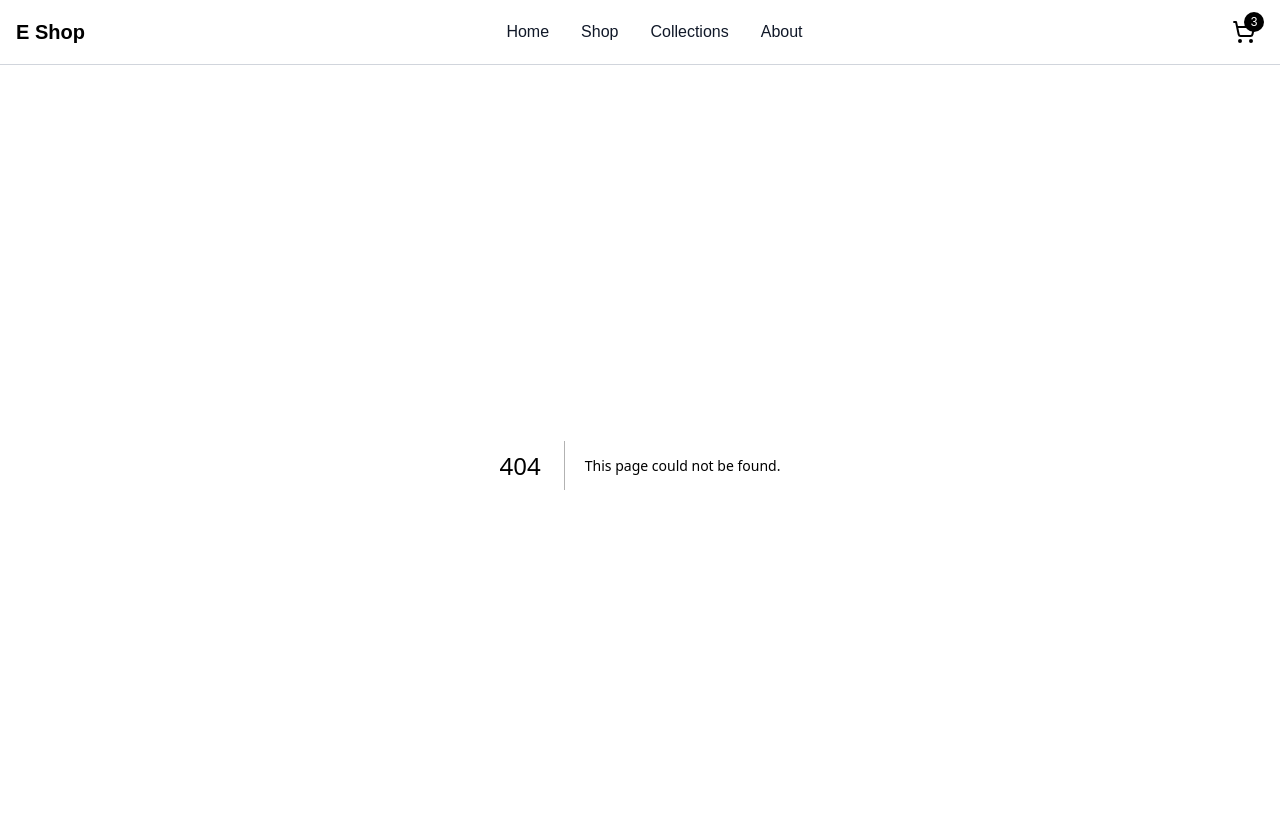
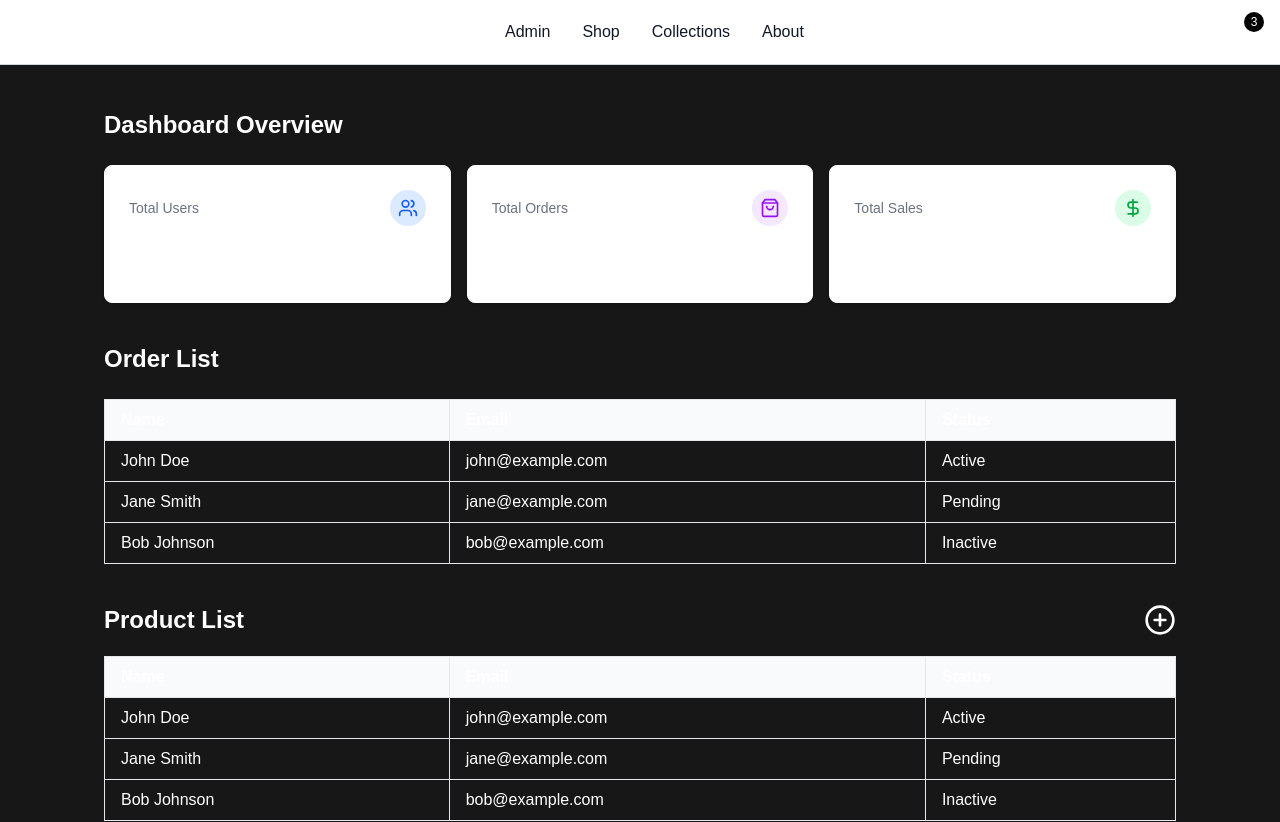
Before and after one commit to thebinod7/client-ecommerce, a Next.js app: page /admin in a window 1280 px wide. Before the commit this address had no page. Shown: the top 822 px of the page. Built offline with nearby package versions, Linux system fonts and the light colour scheme.

Commit message:
updated admin dashboard

```diff
--- /dev/null
+++ b/app/admin/DashboardStats.tsx
@@ -0,0 +1,65 @@
+import {
+  Users,
+  ShoppingBag,
+  DollarSign,
+  TrendingUp,
+  TrendingDown,
+} from "lucide-react";
+
+export default function DashboardStats() {
+  return (
+    <div className="w-full">
+      <h2 className="mb-6 text-2xl font-bold">Dashboard Overview</h2>
+
+      <div className="flex flex-col gap-4 md:flex-row">
+        {/* Total Users Card */}
+        <div className="flex flex-1 flex-col rounded-lg border bg-white p-6 shadow-sm transition-all hover:shadow-md">
+          <div className="mb-4 flex items-center justify-between">
+            <span className="text-sm font-medium text-gray-500">
+              Total Users
+            </span>
+            <div className="rounded-full bg-blue-100 p-2 text-blue-600">
+              <Users size={20} />
+            </div>
+          </div>
+          <div className="flex items-baseline space-x-1">
+            <h3 className="text-3xl font-bold">24,521</h3>
+            <span className="text-xs">users</span>
+          </div>
+        </div>
+
+        {/* Total Orders Card */}
+        <div className="flex flex-1 flex-col rounded-lg border bg-white p-6 shadow-sm transition-all hover:shadow-md">
+          <div className="mb-4 flex items-center justify-between">
+            <span className="text-sm font-medium text-gray-500">
+              Total Orders
+            </span>
+            <div className="rounded-full bg-purple-100 p-2 text-purple-600">
+              <ShoppingBag size={20} />
+            </div>
+          </div>
+          <div className="flex items-baseline space-x-1">
+            <h3 className="text-3xl font-bold">1,843</h3>
+            <span className="text-xs">orders</span>
+          </div>
+        </div>
+
+        {/* Total Sales Card */}
+        <div className="flex flex-1 flex-col rounded-lg border bg-white p-6 shadow-sm transition-all hover:shadow-md">
+          <div className="mb-4 flex items-center justify-between">
+            <span className="text-sm font-medium text-gray-500">
+              Total Sales
+            </span>
+            <div className="rounded-full bg-green-100 p-2 text-green-600">
+              <DollarSign size={20} />
+            </div>
+          </div>
+          <div className="flex items-baseline space-x-1">
+            <h3 className="text-3xl font-bold">$89,421</h3>
+            <span className="text-xs">revenue</span>
+          </div>
+        </div>
+      </div>
+    </div>
+  );
+}
--- /dev/null
+++ b/app/admin/ProductList.tsx
@@ -0,0 +1,63 @@
+"use client";
+
+interface Item {
+  id: string;
+  name: string;
+  email: string;
+  status: string;
+}
+
+export default function ProductList() {
+  // Sample data - replace with your own data
+  const items: Item[] = [
+    {
+      id: "1",
+      name: "John Doe",
+      email: "john@example.com",
+      status: "Active",
+    },
+    {
+      id: "2",
+      name: "Jane Smith",
+      email: "jane@example.com",
+      status: "Pending",
+    },
+    {
+      id: "3",
+      name: "Bob Johnson",
+      email: "bob@example.com",
+      status: "Inactive",
+    },
+  ];
+
+  return (
+    <div className="overflow-x-auto">
+      <table className="min-w-full border-collapse border border-gray-200">
+        <thead>
+          <tr className="bg-gray-50">
+            <th className="border border-gray-200 px-4 py-2 text-left">Name</th>
+            <th className="border border-gray-200 px-4 py-2 text-left">
+              Email
+            </th>
+            <th className="border border-gray-200 px-4 py-2 text-left">
+              Status
+            </th>
+          </tr>
+        </thead>
+        <tbody>
+          {items.map((item) => (
+            <tr key={item.id} className="hover:bg-gray-50">
+              <td className="border border-gray-200 px-4 py-2 font-medium">
+                {item.name}
+              </td>
+              <td className="border border-gray-200 px-4 py-2">{item.email}</td>
+              <td className="border border-gray-200 px-4 py-2">
+                {item.status}
+              </td>
+            </tr>
+          ))}
+        </tbody>
+      </table>
+    </div>
+  );
+}
--- /dev/null
+++ b/app/admin/page.tsx
@@ -0,0 +1,32 @@
+import React from "react";
+import DashboardStats from "./DashboardStats";
+import Link from "next/link";
+import { PlusCircle } from "lucide-react";
+import ProductList from "./ProductList";
+
+export default function page() {
+  return (
+    <div className="mt-5 mb-10 p-6">
+      <div>
+        <DashboardStats />
+      </div>
+
+      <div className="mt-10">
+        <h2 className="mb-6 text-2xl font-bold">Order List</h2>
+        <div className="mt-5">
+          <ProductList />
+        </div>
+      </div>
+
+      <div className="mt-10 flex items-center justify-between gap-8">
+        <h2 className="text-2xl font-bold">Product List </h2>
+        <Link href="/">
+          <PlusCircle size={32} />
+        </Link>
+      </div>
+      <div className="mt-5">
+        <ProductList />
+      </div>
+    </div>
+  );
+}
--- a/app/components/Footer.tsx
+++ b/app/components/Footer.tsx
@@ -3,9 +3,9 @@ import { APP } from "../constants/contants";
 
 export default function Footer() {
   return (
-    <footer className="bg-white py-12">
-      <div className="mt-8 border-gray-300 border-t pt-8 text-center text-sm text-gray-600">
-        <p>
+    <footer className="bg-white pb-5">
+      <div className="border-gray-300 border-t text-center text-sm text-gray-600">
+        <p className="mt-5">
           © {new Date().getFullYear()} {APP.NAME}. All rights reserved.
         </p>
       </div>
--- a/app/components/Header.tsx
+++ b/app/components/Header.tsx
@@ -17,10 +17,10 @@ export default function Header() {
 
         <nav className="flex items-center space-x-4 md:space-x-8">
           <Link
-            href="/"
+            href="/admin"
             className="py-2 font-medium text-gray-900 hover:text-gray-600 md:py-0"
           >
-            Home
+            Admin
           </Link>
           <Link
             href="#"
--- a/app/layout.tsx
+++ b/app/layout.tsx
@@ -30,7 +30,7 @@ export default function RootLayout({
         className={`${geistSans.variable} ${geistMono.variable} antialiased`}
       >
         <Header />
-        {children}
+        <div className="mx-20">{children}</div>
         <Footer />
       </body>
     </html>
--- a/app/page.tsx
+++ b/app/page.tsx
@@ -35,8 +35,7 @@ const product_list = [
 
 export default function Home() {
   return (
-    <div className="flex min-h-screen flex-col">
-      <main className="flex-1">
+    <main>
       <section className="py-16">
         <div className="container mx-auto px-4">
           <h2 className="mb-8 text-2xl font-bold md:text-3xl">Products</h2>
@@ -57,6 +56,5 @@ export default function Home() {
         </div>
       </section>
     </main>
-    </div>
   );
 }
```
Lines whose indentation alone changed are shown as unchanged.
